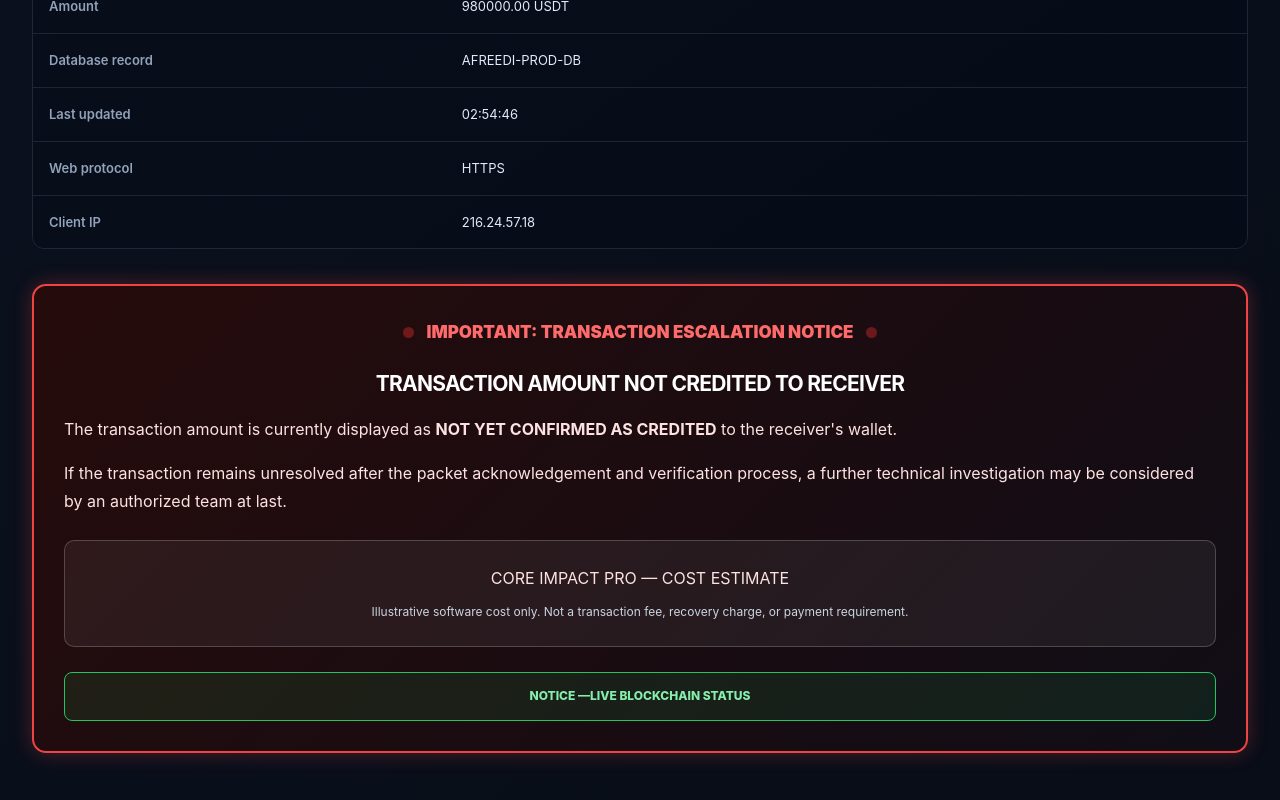
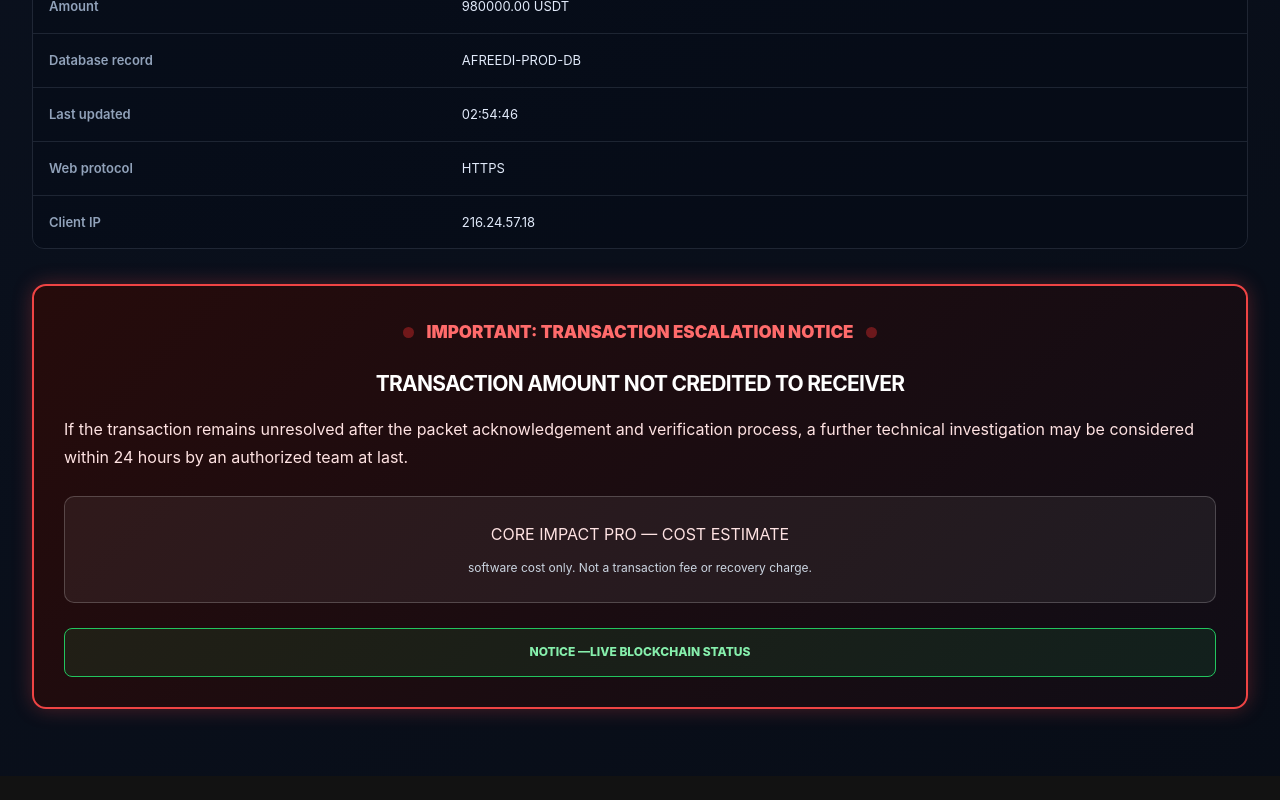
Before and after one commit to MohdAfreedi/USDT-transaction-980000, a website: page public/transaction-details.html in a window 1280 px wide. Shown: the part 3949-4749 px from the top of the page. After the commit the page ends 4725 px from the top, so only its background shows below. Drawn offline with Linux system fonts and the light colour scheme.

Commit message:
Update transaction details notice

```diff
--- a/public/transaction-details.html
+++ b/public/transaction-details.html
@@ -1636,16 +1636,11 @@ if (explorerButton) {
 
     <h2>TRANSACTION AMOUNT NOT CREDITED TO RECEIVER</h2>
 
-    <p>
-        The transaction amount is currently displayed as
-        <strong>NOT YET CONFIRMED AS CREDITED</strong>
-        to the receiver's wallet.
-    </p>
 
     <p>
         If the transaction remains unresolved after the
         packet acknowledgement and verification process,
-        a further technical investigation may be considered
+        a further technical investigation may be considered within 24 hours
         by an authorized team at last.
     </p>
 
@@ -1653,8 +1648,8 @@ if (explorerButton) {
         <span>CORE IMPACT PRO — COST ESTIMATE</span>
         <strong></strong>
         <small>
-            Illustrative software cost only. Not a transaction
-            fee, recovery charge, or payment requirement.
+            software cost only. Not a transaction
+            fee or recovery charge.
         </small>
     </div>
 
```
